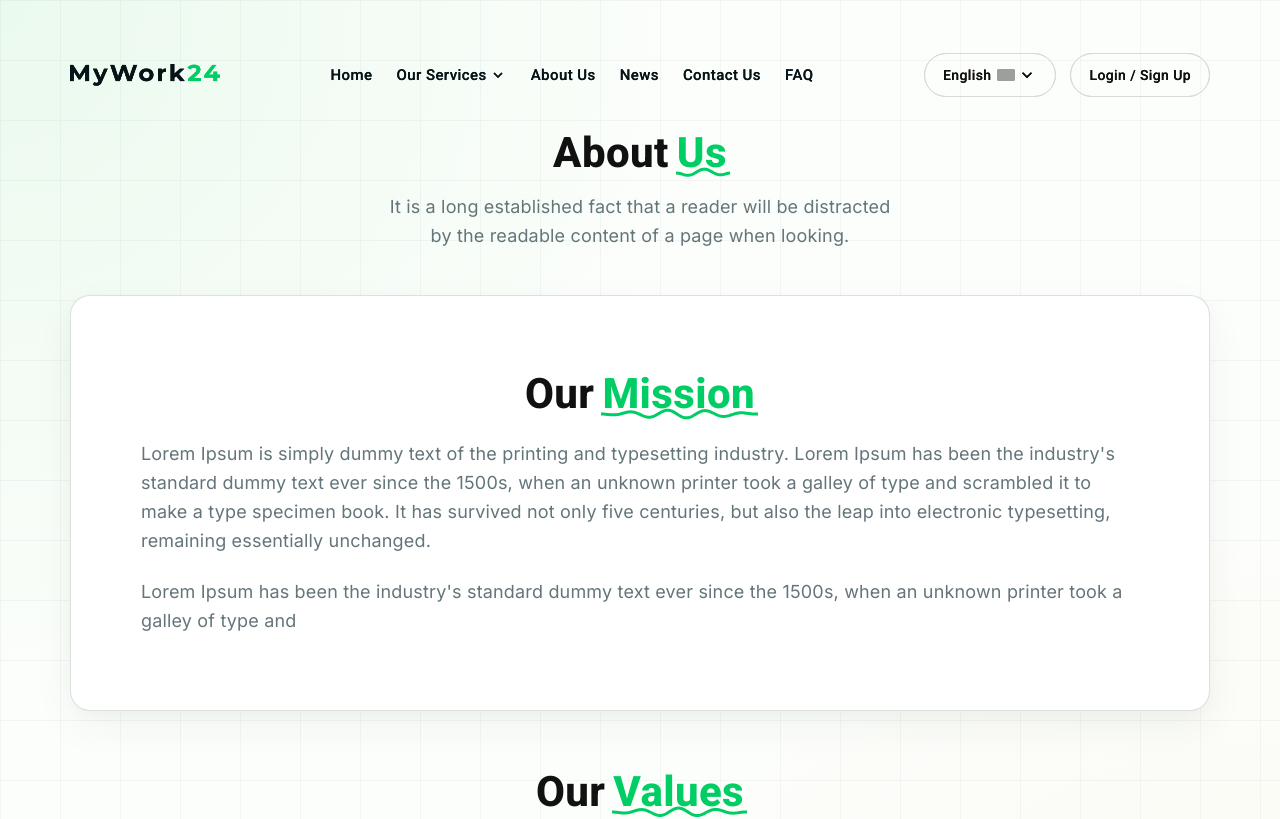
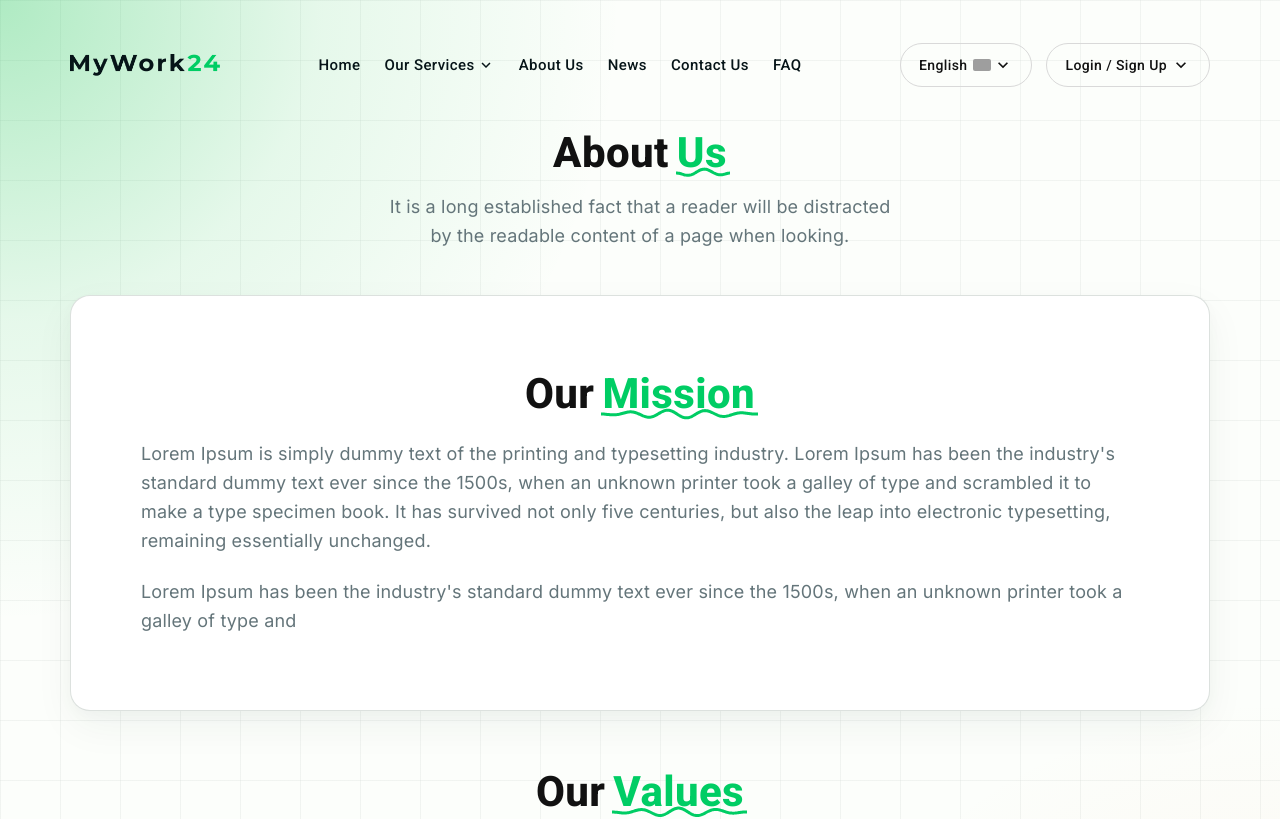
Before and after one commit to EMEIFullstack/My-Work-24, a React (Vite) app: page /aboutus in a window 1280 px wide. Shown: the top 819 px of the page. Built offline with nearby package versions, Linux system fonts and the light colour scheme; grey boxes are pictures that could not be loaded; a web font is replaced by a local one.

Commit message:
modify header global andd about file

```diff
--- a/src/Components/AboutUs/AboutUs.jsx
+++ b/src/Components/AboutUs/AboutUs.jsx
@@ -1,6 +1,5 @@
 import { Box, Container, Typography, Paper, styled } from "@mui/material";
 
-import Header from "../../Shared/Header/Header";
 import WaveTitle from "../../Components/common/WaveTitle";
 
 const AboutusWrapper = styled(Box)`
@@ -22,16 +21,17 @@ const AboutusWrapper = styled(Box)`
     background-image:
       radial-gradient(
         circle at 0% 0%,
-        rgba(32, 198, 90, 0.08),
-        transparent 40%
+        rgba(32, 198, 90, 0.35) 0%,
+        rgba(32, 198, 90, 0.1) 18%,
+        transparent 35%
       ),
       radial-gradient(
         circle at 100% 100%,
-        rgba(245, 166, 106, 0.08),
-        transparent 40%
+        rgba(245, 166, 106, 0.12) 0%,
+        transparent 30%
       ),
-      linear-gradient(to right, rgba(220, 226, 222, 0.3) 1px, transparent 1px),
-      linear-gradient(to bottom, rgba(220, 226, 222, 0.3) 1px, transparent 1px);
+      linear-gradient(to right, rgba(220, 226, 222, 0.35) 1px, transparent 1px),
+      linear-gradient(to bottom, rgba(220, 226, 222, 0.35) 1px, transparent 1px);
 
     background-size:
       100% 100%,
@@ -86,7 +86,6 @@ const AboutusWrapper = styled(Box)`
     font-weight: 400;
     font-size: 18px;
     line-height: 29px;
-    /* or 160% */
     text-align: center;
 
     color: #64757a;
@@ -142,7 +141,6 @@ const AboutusWrapper = styled(Box)`
     font-weight: 400 !important;
     font-size: 18px !important;
     line-height: 29px !important;
-    /* or 160% */
 
     color: #64757a !important;
   }
@@ -171,7 +169,6 @@ const AboutusWrapper = styled(Box)`
     font-weight: 400;
     font-size: 18px;
     line-height: 29px;
-    /* or 160% */
     text-align: center;
 
     color: #64757a;
@@ -267,7 +264,7 @@ const AboutusWrapper = styled(Box)`
     font-weight: 400;
     font-size: 18px;
     line-height: 29px;
-    /* identical to box height, or 160% */
+
     text-align: center;
 
     color: #64757a;
@@ -509,9 +506,6 @@ const AboutusWrapper = styled(Box)`
 
 const AboutUs = () => {
   return (
-    <>
-      <Header />
-
     <AboutusWrapper>
       <Box className="aboutSection">
         {/* ================= CONTENT ================= */}
@@ -545,9 +539,7 @@ const AboutUs = () => {
               marginBottom={0}
             />
 
-              <Typography className="description missionText"></Typography>
-
-              <Typography className="description  missionText">
+            <Typography className="description missionText">
               Lorem Ipsum is simply dummy text of the printing and typesetting
               industry. Lorem Ipsum has been the industry's standard dummy
               text ever since the 1500s, when an unknown printer took a galley
@@ -556,7 +548,7 @@ const AboutUs = () => {
               electronic typesetting, remaining essentially unchanged.
             </Typography>
 
-              <Typography className="description  missionText">
+            <Typography className="description missionText">
               Lorem Ipsum has been the industry's standard dummy text ever
               since the 1500s, when an unknown printer took a galley of type
               and
@@ -654,7 +646,6 @@ const AboutUs = () => {
         </Box>
       </Box>
     </AboutusWrapper>
-    </>
   );
 };
 
--- a/src/Global.scss
+++ b/src/Global.scss
@@ -5,40 +5,43 @@
   padding: 0;
   box-sizing: border-box;
 }
-/* It is a long established fact that a reader will be distracted by the readable content of a page when looking at its layout.  */
 
-
-
-html,body {
-overflow-x: hidden;
+html, body {
+  overflow-x: hidden;
 }
 
 body {
   font-family: "Poppins", sans-serif;
   color: #000;
-  background-color: #ffffff;
   line-height: 1.5;
+
+  /* ১. গ্রিন গ্লো দৃশ্যমান করতে সাইজ ও ট্রান্সপারেন্সি বাড়িয়ে দেওয়া হয়েছে */
+  background:
+    radial-gradient(circle at 0% 0%, rgba(32, 198, 90, 0.45) 0%, rgba(32, 198, 90, 0.15) 35%, transparent 65%),
+    linear-gradient(to right, rgba(0, 0, 0, 0.04) 1px, transparent 1px),
+    linear-gradient(to bottom, rgba(0, 0, 0, 0.04) 1px, transparent 1px);
+  background-size: 100% 100%, 32px 32px, 32px 32px;
+  background-attachment: fixed;
+  background-color: #fcfdfc; /* হালকা ব্যাকগ্রাউন্ড বেস */
 }
+
+/* ২. যেকোনো চাইল্ড ডিফেক্ট ওভাররাইড করতে স্বচ্ছ করা হয়েছে */
+#root {
+  background: transparent !important;
+}
+
 img {
   max-width: 100%;
-
 }
 
 a {
   text-decoration: none;
-
 }
 
-
-h1,
-h2,
-h3,
-h4,
-h5,
-h6 {
+h1, h2, h3, h4, h5, h6 {
   font-weight: 600;
 }
 
-.MuiContainer-root{
+.MuiContainer-root {
   max-width: 1200px;
 }
--- a/src/Shared/Header/Header.jsx
+++ b/src/Shared/Header/Header.jsx
@@ -14,6 +14,8 @@ import {
   ListItem,
   ListItemButton,
   ListItemText,
+  Menu,
+  MenuItem,
   styled,
 } from "@mui/material";
 
@@ -32,7 +34,7 @@ const menu = [
   },
   {
     name: "Our Services",
-    path: "/services",
+    path: "/",
   },
   {
     name: "About Us",
@@ -40,15 +42,15 @@ const menu = [
   },
   {
     name: "News",
-    path: "/news",
+    path: "",
   },
   {
     name: "Contact Us",
-    path: "/contact",
+    path: "/",
   },
   {
     name: "FAQ",
-    path: "/faq",
+    path: "/",
   },
 ];
 
@@ -66,7 +68,7 @@ const HeaderWrapper = styled(Box)`
 
     @media (min-width: 768px) {
       padding-bottom: 40px !important;
-      padding-top: 40px !important;
+      padding-top: 30px !important;
     }
 
     /* ================= CONTAINER ================= */
@@ -204,7 +206,7 @@ const HeaderWrapper = styled(Box)`
   }
 
   /* =====================================================
-     TABLET + MOBILE
+      TABLET + MOBILE
   ===================================================== */
 
   @media (max-width: 1100px) {
@@ -228,7 +230,7 @@ const HeaderWrapper = styled(Box)`
   }
 
   /* =====================================================
-     MOBILE DRAWER
+      MOBILE DRAWER
   ===================================================== */
 
   .mobileDrawer {
@@ -272,6 +274,18 @@ const HeaderWrapper = styled(Box)`
 
 const Header = () => {
   const [mobileOpen, setMobileOpen] = useState(false);
+
+  /* LOGIN DROPDOWN STATE */
+  const [anchorEl, setAnchorEl] = useState(null);
+  const openLoginMenu = Boolean(anchorEl);
+
+  const handleLoginClick = (event) => {
+    setAnchorEl(event.currentTarget);
+  };
+
+  const handleLoginClose = () => {
+    setAnchorEl(null);
+  };
 
   /* ================= DRAWER TOGGLE ================= */
 
@@ -379,15 +393,45 @@ const Header = () => {
                 />
               </Button>
 
-              {/* ================= LOGIN ================= */}
+              {/* ================= LOGIN WITH DROPDOWN ================= */}
 
               <Button
-                component={Link}
-                to="/login"
+                onClick={handleLoginClick}
                 className="login"
               >
                 Login / Sign Up
+                <KeyboardArrowDownIcon
+                  sx={{
+                    fontSize: 20,
+                    marginLeft: "4px",
+                  }}
+                />
               </Button>
+
+              {/* DROPDOWN MENU */}
+              <Menu
+                anchorEl={anchorEl}
+                open={openLoginMenu}
+                onClose={handleLoginClose}
+                AnchorProps={{
+                  style: { marginTop: "8px" },
+                }}
+              >
+                <MenuItem
+                  component={Link}
+                  to="/login"
+                  onClick={handleLoginClose}
+                >
+                  Login
+                </MenuItem>
+                <MenuItem
+                  component={Link}
+                  to="/signup"
+                  onClick={handleLoginClose}
+                >
+                  Sign Up
+                </MenuItem>
+              </Menu>
 
               {/* ================= MOBILE MENU ================= */}
 
@@ -458,6 +502,26 @@ const Header = () => {
                 </ListItemButton>
               </ListItem>
             ))}
+
+            {/* MOBILE DRAWER LOGIN/SIGNUP OPTIONS */}
+            <ListItem disablePadding>
+              <ListItemButton
+                component={Link}
+                to="/login"
+                onClick={handleDrawerToggle}
+              >
+                <ListItemText primary="Login" />
+              </ListItemButton>
+            </ListItem>
+            <ListItem disablePadding>
+              <ListItemButton
+                component={Link}
+                to="/signup"
+                onClick={handleDrawerToggle}
+              >
+                <ListItemText primary="Sign Up" />
+              </ListItemButton>
+            </ListItem>
           </List>
 
         </Drawer>
```
Lines whose indentation alone changed are shown as unchanged.
